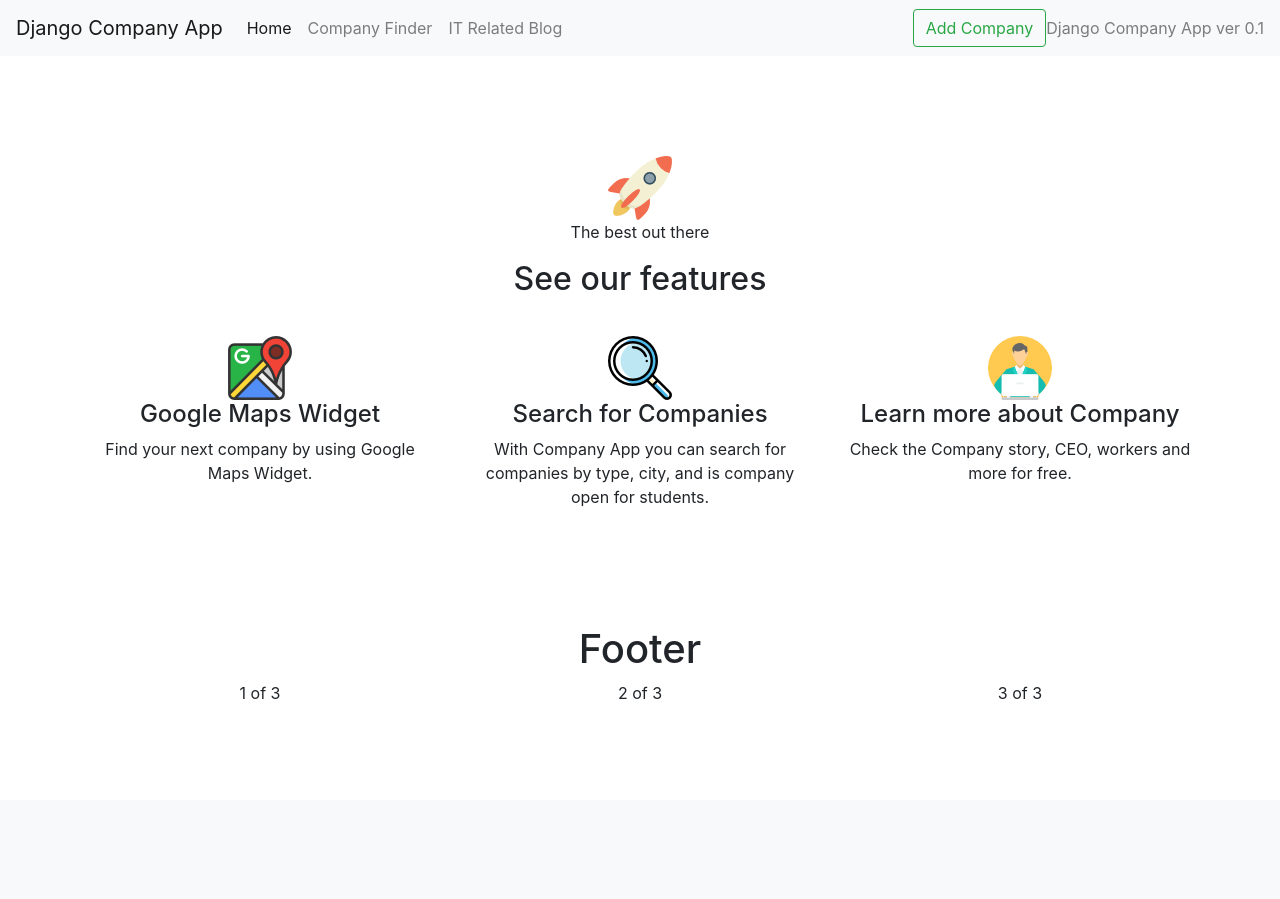
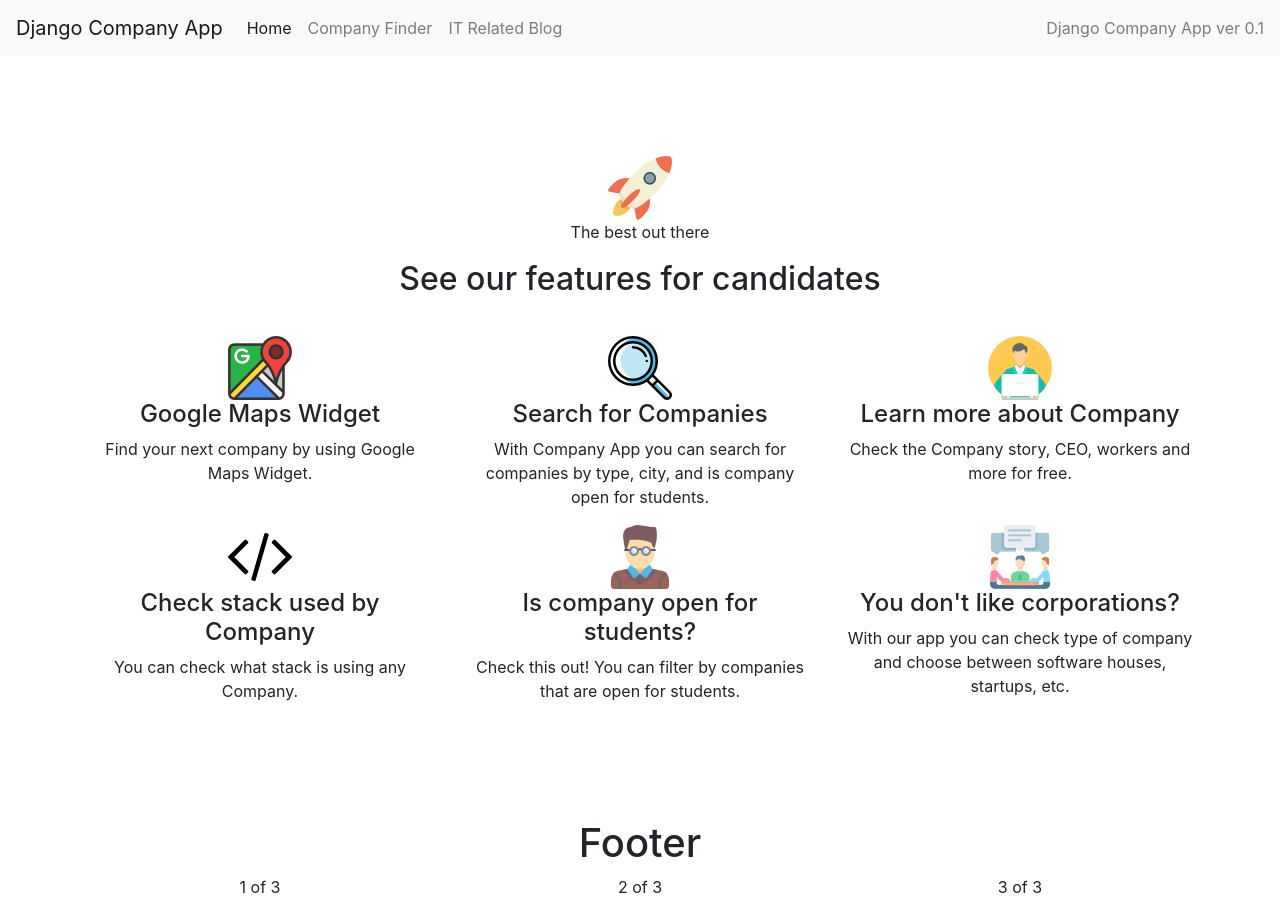
Before and after one commit to kabaneridev/companyapp, a Django app: page / in a window 1280 px wide. Before the commit the page ends 699 px from the top, so only its background shows below. Run offline with Django 3.2, Linux system fonts and the light colour scheme; some libraries are stand-ins or nearby versions.

Commit message:
Added some content for home page, icons etc

```diff
--- a/company/templates/company/home.html
+++ b/company/templates/company/home.html
@@ -24,7 +24,6 @@
             <a class="nav-link" href="/blog">IT Related Blog</a>
           </li>
         </ul>
-        <button class="btn btn-outline-success" type="button">Add Company</button>
         <span class="navbar-text">
           Django Company App ver 0.1
         </span>
@@ -36,7 +35,7 @@
           <div class="">
             <img src="{% static 'icons/rocket.png' %}" alt="#">
             <p class="">The best out there</p>
-            <h2 class="">See our features</h2>
+            <h2 class="">See our features for candidates</h2>
           </div>
           <div class="row features">
             <div class="col-lg-4 col-md-6 feature-item">
@@ -58,9 +57,29 @@
                 <img src="{% static 'icons/student.png' %}" alt="#">
               </div>
               <h4>Learn more about Company</h4>
-              <p>Check the Company story, CEO, workers and more for free. </p>
+              <p>Check the Company story, CEO, workers and more for free.</p>
             </div>
-
+            <div class="col-lg-4 col-md-6 feature-item">
+              <div class="ft-icon">
+                <img src="{% static 'icons/code.png' %}" alt="#">
+              </div>
+              <h4>Check stack used by Company</h4>
+              <p>You can check what stack is using any Company.</p>
+            </div>
+            <div class="col-lg-4 col-md-6 feature-item">
+              <div class="ft-icon">
+                <img src="{% static 'icons/students.png' %}" alt="#">
+              </div>
+              <h4>Is company open for students?</h4>
+              <p>Check this out! You can filter by companies that are open for students.</p>
+            </div>
+            <div class="col-lg-4 col-md-6 feature-item">
+              <div class="ft-icon">
+                <img src="{% static 'icons/discussion.png' %}" alt="#">
+              </div>
+              <h4>You don't like corporations?</h4>
+              <p>With our app you can check type of company and choose between software houses, startups, etc.</p>
+            </div>
           </div>
         </div>
         </section>
```
Also changed, not shown: company/static/icons/code.png (added), company/static/icons/discussion.png (added), company/static/icons/students.png (added).
